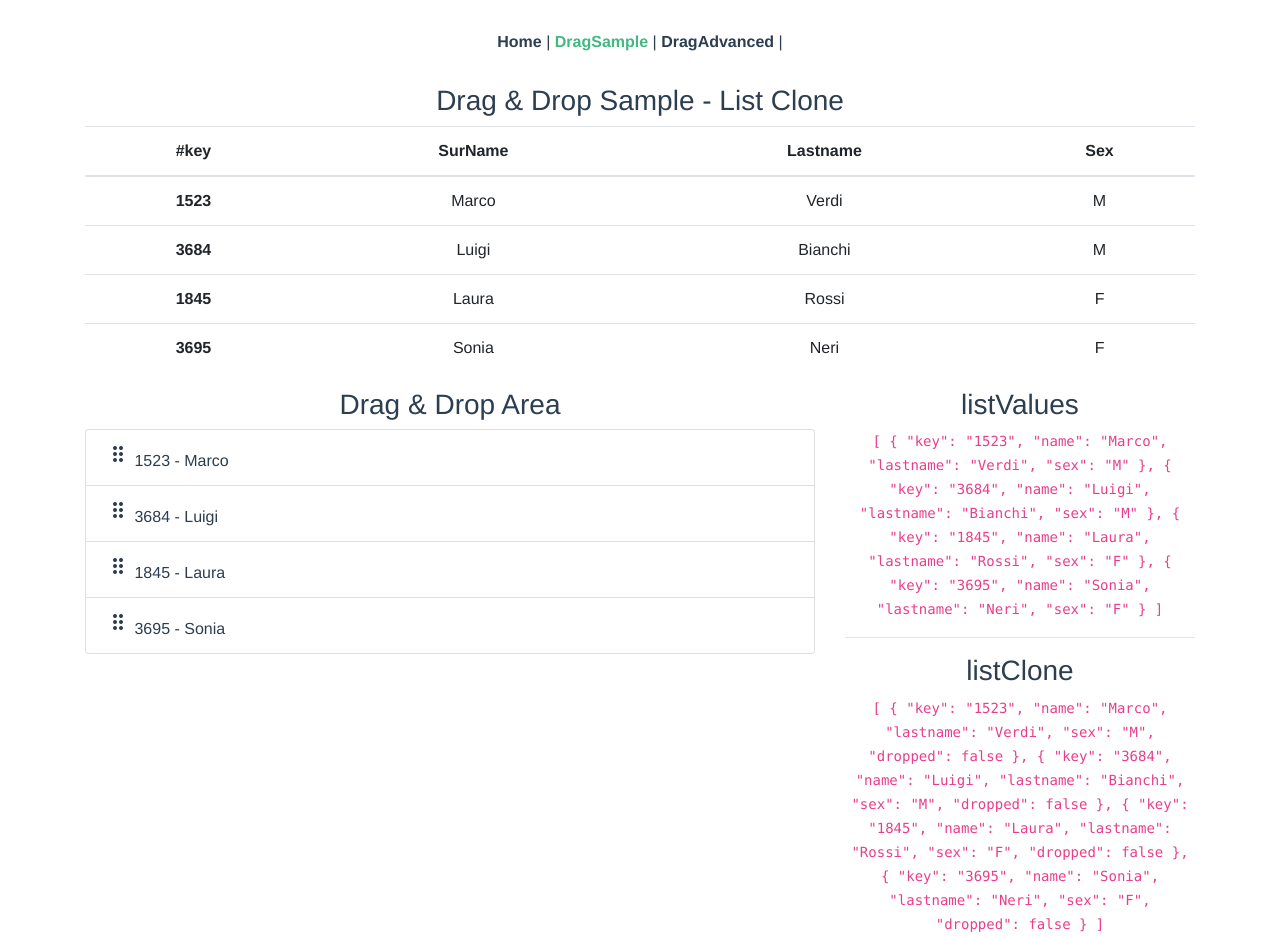
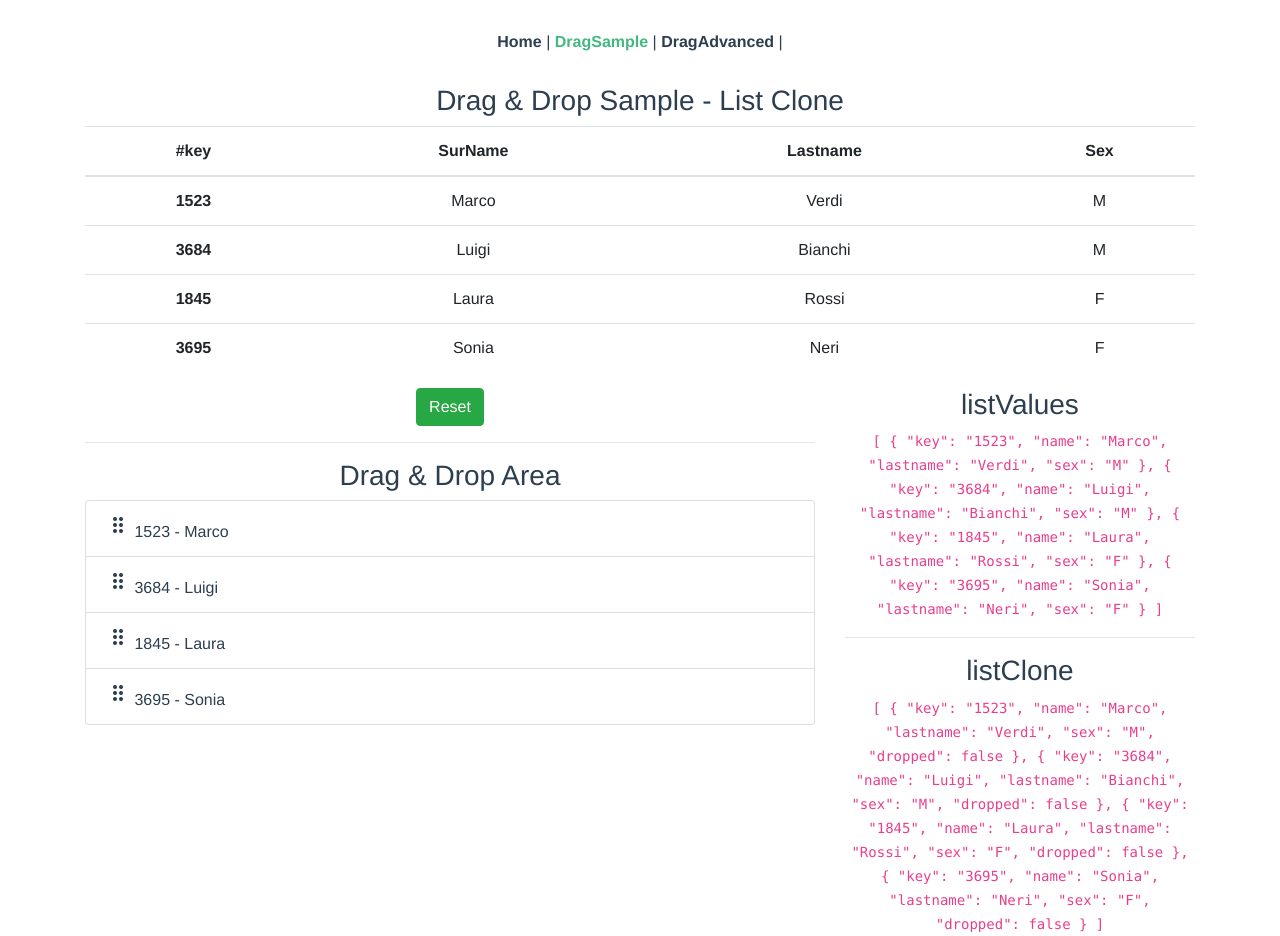
Before and after one commit to isjeady/corso-vue-js-application, a Vue app: page /dragsample in a window 1280 px wide. Built offline with nearby package versions, Linux system fonts and the light colour scheme.

Commit message:
Reset Button

```diff
--- a/src/components/DragSample.vue
+++ b/src/components/DragSample.vue
@@ -28,6 +28,10 @@
 
     <div class="row">
       <div class="col-8">
+        <button class="btn btn-success" @click="reset">
+          Reset
+        </button>
+        <hr>
         <h3>Drag & Drop Area</h3>
           <draggable class="list-group" tag="ul" :list="listClone" v-bind="dragOptions" >
             <transition-group type="transition" name="flip-list" >
```
